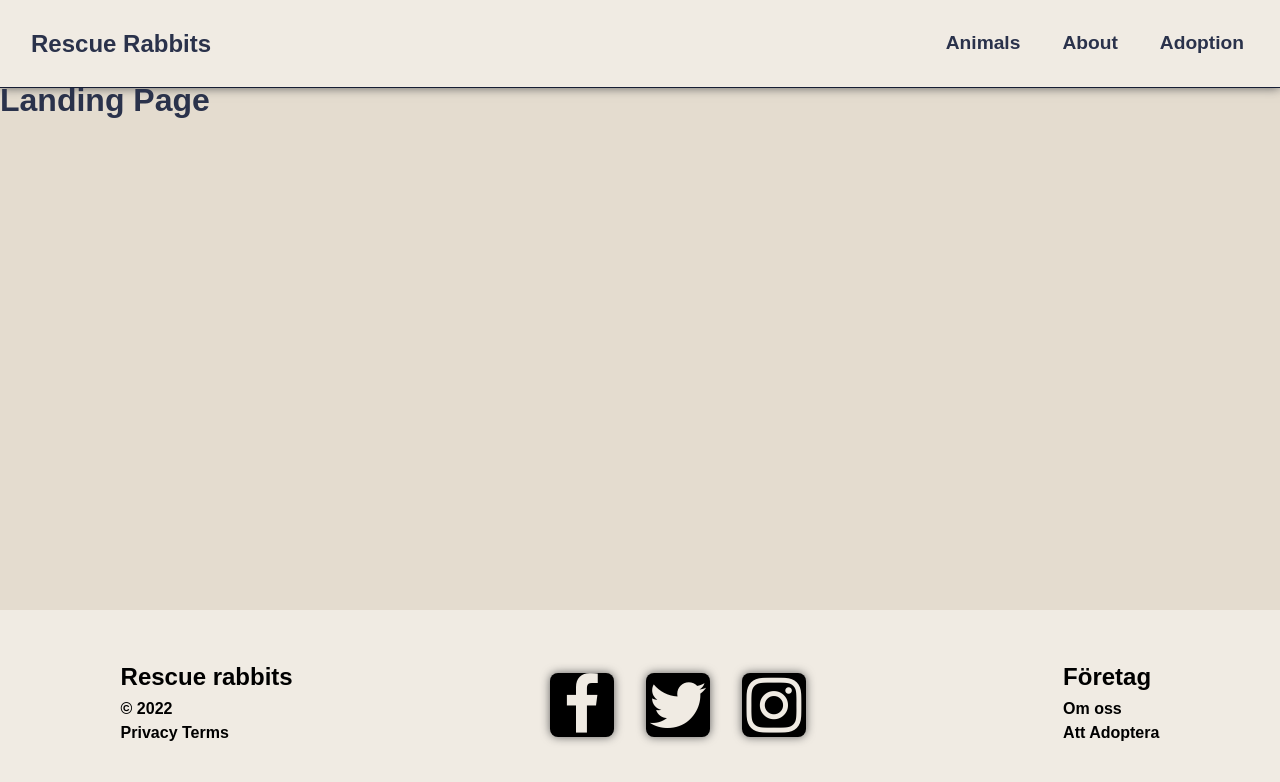
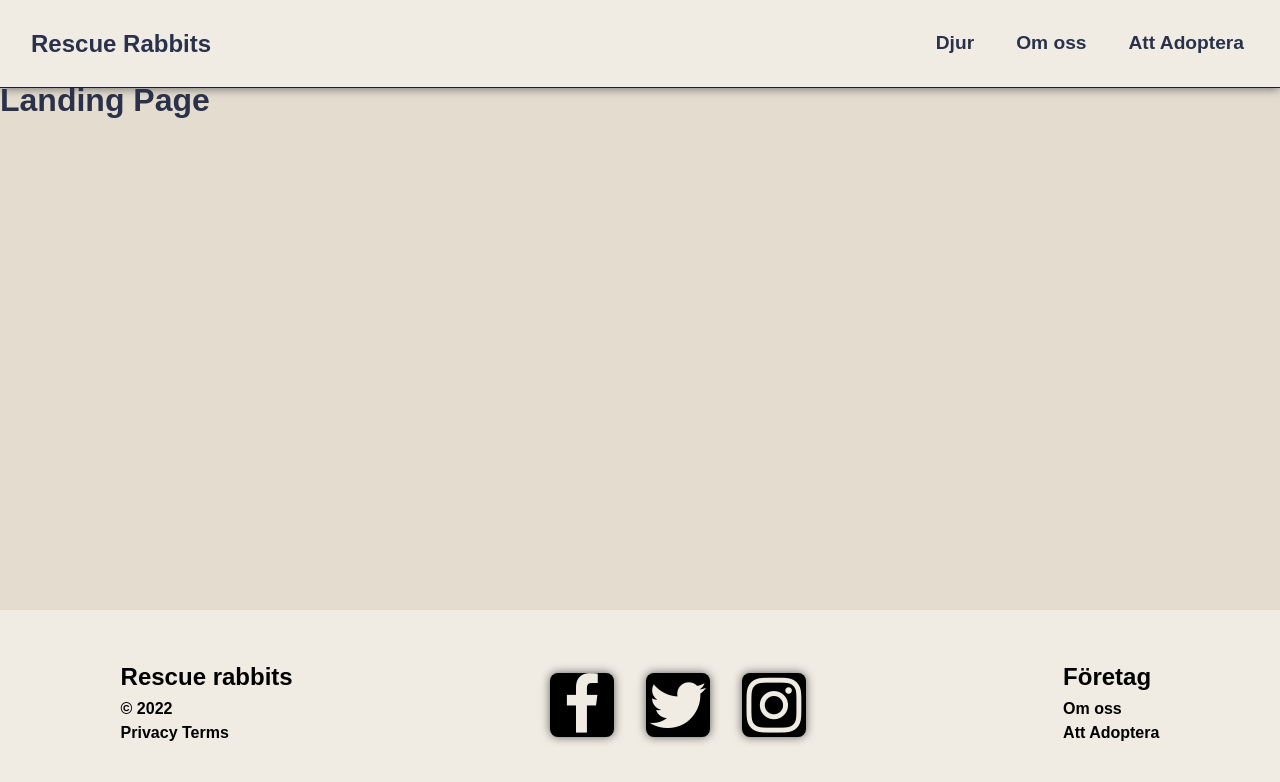
Before and after one commit to coffeetails/RescueRabbits-CrazySurfers, a React (Vite) app: page / in a window 1280 px wide. Shown: the top 782 px of the page. Built offline with nearby package versions, Linux system fonts and the light colour scheme.

Commit message:
Uppdaterat Header till Svensk text

```diff
--- a/src/components/Header.tsx
+++ b/src/components/Header.tsx
@@ -17,9 +17,9 @@ const Header = () =>{
         </label>
         <ul className="nav__menu">
           <li onClick={() => navigate('/')}><h1>Rescue Rabbits</h1></li>
-          <li onClick={() => navigate('/')}><a>Animals</a></li>
-          <li onClick={() => navigate('/About')}><a>About</a></li>
-          <li onClick={() => navigate('/Adoption')}><a>Adoption</a></li>
+          <li onClick={() => navigate('/')}><a>Djur</a></li>
+          <li onClick={() => navigate('/About')}><a>Om oss</a></li>
+          <li onClick={() => navigate('/Adoption')}><a>Att Adoptera</a></li>
         </ul>
       </nav>
     )
```
